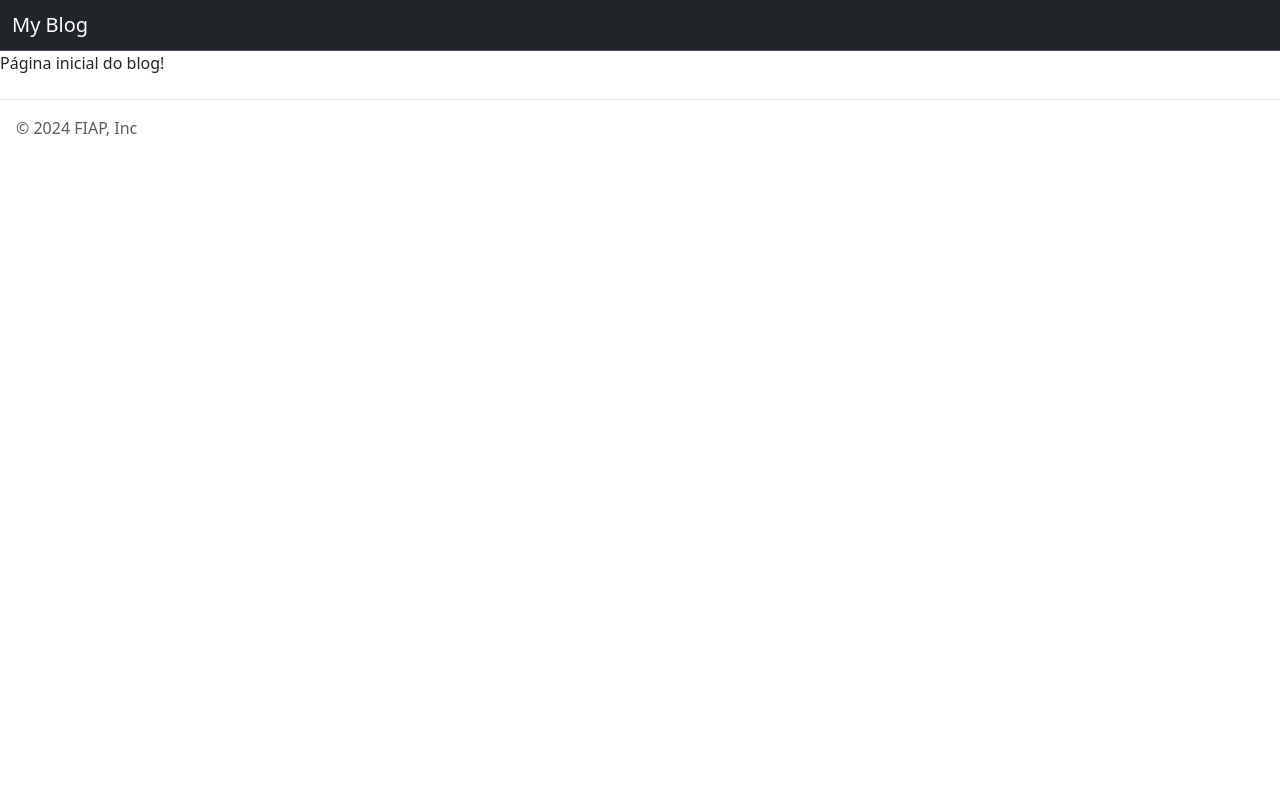
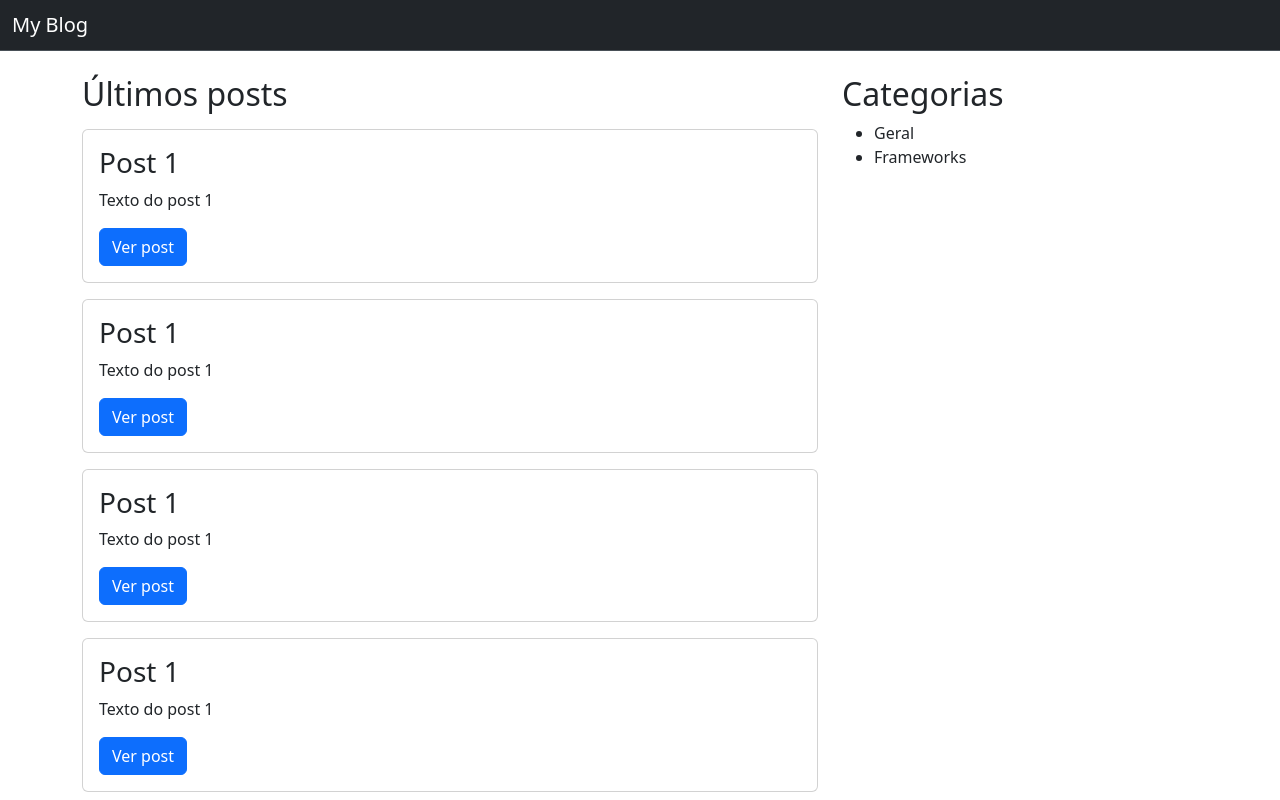
Before and after one commit to zethsell/fiap-my-blog-5j, a React (Vite) app: page / in a window 1280 px wide. Shown: the top 800 px of the page. Built offline with nearby package versions, Linux system fonts and the light colour scheme.

Commit message:
feat: Cria página home

```diff
--- /dev/null
+++ b/src/components/Card/index.jsx
@@ -0,0 +1,19 @@
+function Card({title, text, link = "#", linkText = "Ver post"}) {
+    return (
+        <div className="card mb-3">
+            <div className="card-body">
+                <h3 className="card-title">
+                    {title}
+                </h3>
+                <p className="card-text">
+                    {text}
+                </p>
+                <a href={link} className="btn btn-primary">
+                    {linkText}
+                </a>
+            </div>
+        </div>
+    )
+}
+
+export default Card;
--- a/src/pages/Home.jsx
+++ b/src/pages/Home.jsx
@@ -1,13 +1,48 @@
+import Card from "../components/Card";
 import Layout from "../components/Layout";
 
 function Home() {
     return (
         <Layout>
-            <main>
-                <p>
-                    Página inicial do blog!
-                </p>
-            </main>
+            <div className="container my-4">
+                <div className="row">
+                    <main className="col-md-8">
+                        <h2 className="mb-3">
+                            Últimos posts
+                        </h2>
+
+                        <Card
+                            title={"Post 1"}
+                            text={"Texto do post 1"}
+                        />
+                        <Card
+                            title={"Post 1"}
+                            text={"Texto do post 1"}
+                        />
+                        <Card
+                            title={"Post 1"}
+                            text={"Texto do post 1"}
+                        />
+                        <Card
+                            title={"Post 1"}
+                            text={"Texto do post 1"}
+                        />
+
+                        <a href="#" className="btn btn-dark mt-4">
+                            Ver todos os posts
+                        </a>
+                    </main>
+
+                    <aside className="col-md-4">
+                        <h2>Categorias</h2>
+
+                        <ul>
+                            <li>Geral</li>
+                            <li>Frameworks</li>
+                        </ul>
+                    </aside>
+                </div>
+            </div>
         </Layout>
     );
 }
```
